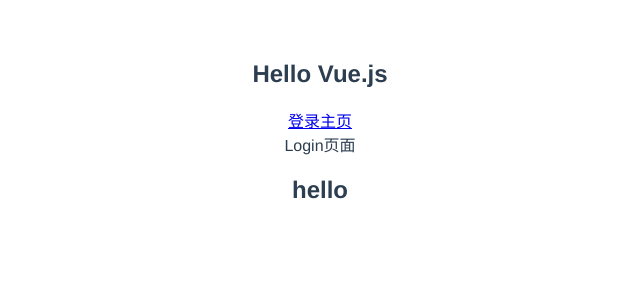
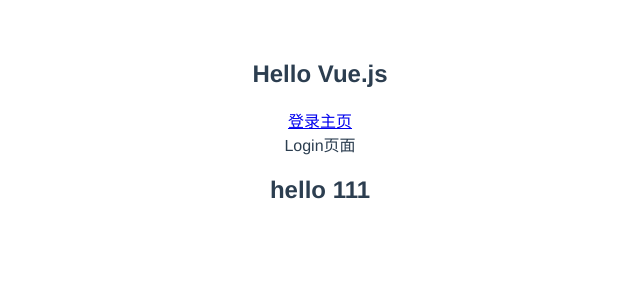
Before and after one commit to xionglp/ls-vue3ts-cms, a Vue app: page /#/login in a window 1280 px wide. Shown: the top 300 px of the page, without its empty margins (320-960 px from the left). Built offline with nearby package versions, Linux system fonts and the light colour scheme.

Commit message:
feat(login): login 111test

```diff
--- a/src/views/login/login.vue
+++ b/src/views/login/login.vue
@@ -1,6 +1,6 @@
 <template>
   <div>Login页面</div>
-  <h2>hello</h2>
+  <h2>hello 111</h2>
 </template>
 
 <script lang="ts">
```
